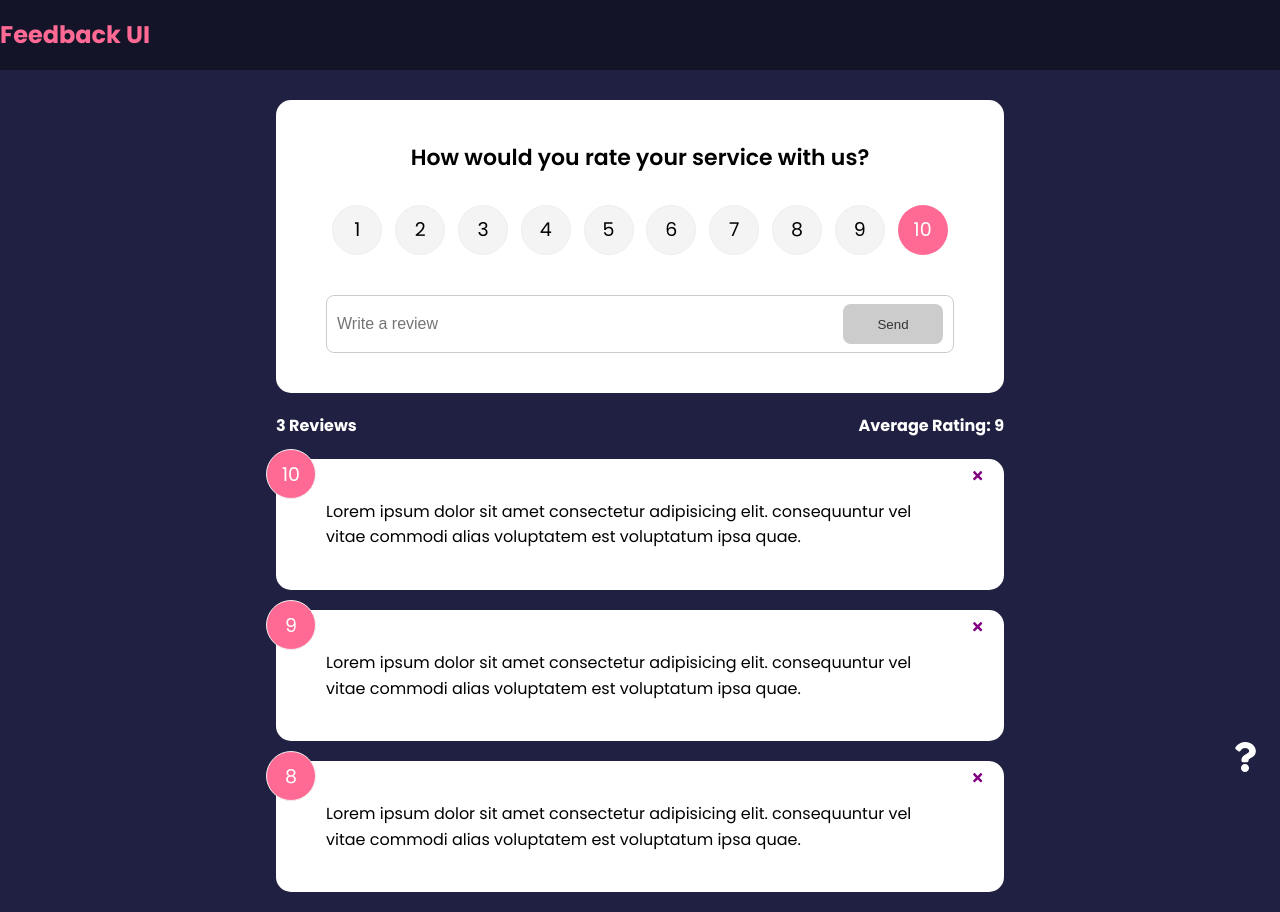
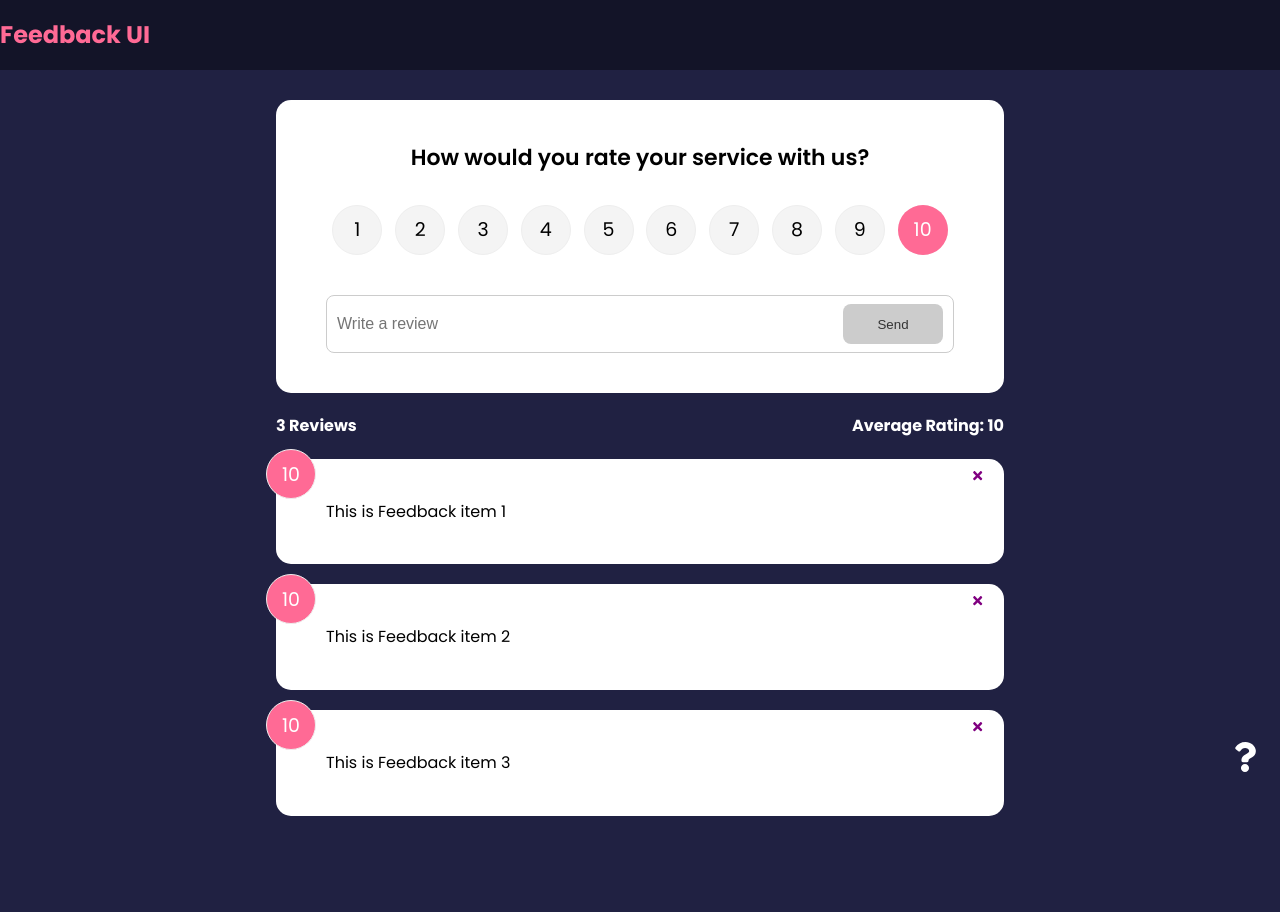
Before and after one commit to crystalmori/Surfboard-coding-challenge, a React (Create React App) app in the folder feedback-app/: page / in a window 1280 px wide. After the commit the page ends 836 px from the top, so only its background shows below. Built offline with nearby package versions, Linux system fonts and the light colour scheme.

Commit message:
add Context & Provider

```diff
--- a/feedback-app/src/App.js
+++ b/feedback-app/src/App.js
@@ -1,40 +1,26 @@
-import React, { useState } from "react";
 import Header from "./components/Header";
 import FeedbackList from "./components/FeedbackList";
-import FeedbackData from "./components/data/FeedbackData";
 import FeedbackStats from "./components/FeedbackStats";
 import FeedbackForm from "./components/FeedbackForm";
-import { v4 as uuidv4 } from 'uuid'
+
 import AboutPage from "./pages/AboutPage";
 import AboutIconLink from "./components/AboutIconLink";
 import {BrowserRouter as Router, Route, Routes} from 'react-router-dom'
+import { FeedbackProvider } from "./context/FeedbackContext";
 
 function App() {
 
-    const [feedback, setFeedback] = useState(FeedbackData)
-
-    const addFeedback = (newFeedback) => {
-        newFeedback.id = uuidv4()
-        setFeedback([newFeedback, ...feedback])
-    }
-
-    const deleteFeedback = (id) => {
-        if (window.confirm('Are you sure you want to delete ?')) {
-            setFeedback(feedback.filter((item) => item.id !== id))
-        }
-    }
-
     return (
+        <FeedbackProvider>
         <Router>
             <Header/>
             <div className='container'>
             <Routes>
                 <Route exact path='/' element= {
                     <>
-                         <FeedbackForm handleAdd={addFeedback}/>
-                        <FeedbackStats feedback={feedback}/>
-                        <FeedbackList feedback={feedback} handleDelete={deleteFeedback}
-                />
+                         <FeedbackForm />
+                        <FeedbackStats />
+                        <FeedbackList />
                     </>
                 }>
                </Route>
@@ -43,6 +29,7 @@
             <AboutIconLink />
             </div>
         </Router>
+        </FeedbackProvider>
     )
 }
 
--- a/feedback-app/src/components/FeedbackForm.jsx
+++ b/feedback-app/src/components/FeedbackForm.jsx
@@ -1,15 +1,18 @@
 import React from 'react'
 import Card from './shared/Card'
-import { useState } from 'react'
+import { useState, useContext } from 'react'
 import Button from './shared/Button'
 import RatingSelect from './RatingSelect'
+import FeedbackContext from '../context/FeedbackContext'
 
-function FeedbackForm( {handleAdd }) {
+function FeedbackForm() {
 
     const [text, setText] = useState('')
     const [rating, setRating] = useState(10)
     const [btnDisabled, setBtnDisabled] = useState(true)
     const [message, setMessage] = useState('')
+
+    const { addFeedback } = useContext(FeedbackContext)
 
 
     const handleTextChange = (e) => {
@@ -35,7 +38,7 @@
                 rating
             }
 
-            handleAdd(newFeedback);
+            addFeedback(newFeedback);
             setText('')
         }
     }
--- a/feedback-app/src/components/FeedbackItem.jsx
+++ b/feedback-app/src/components/FeedbackItem.jsx
@@ -2,14 +2,18 @@
 import React from 'react'
 import Card from './shared/Card'
 import PropTypes from 'prop-types'
+import {useContext} from 'react'
+import FeedbackContext from '../context/FeedbackContext'
 
-function FeedbackItem({item, handleDelete}) {
+function FeedbackItem({item}) {
+
+  const { deleteFeedback } = useContext(FeedbackContext)
 
 
   return (
     <Card>
       <div className='num-display'>{item.rating}</div>
-      <button onClick={() => handleDelete(item.id)} className='close'><FaTimes color='purple'/></button>
+      <button onClick={() => deleteFeedback(item.id)} className='close'><FaTimes color='purple'/></button>
       <div className='text-display'>{item.text}</div>
     </Card>
   )
--- a/feedback-app/src/components/FeedbackList.jsx
+++ b/feedback-app/src/components/FeedbackList.jsx
@@ -1,10 +1,11 @@
 import React from 'react'
 import FeedbackItem from './FeedbackItem'
-import PropTypes from 'prop-types'
 import { motion, AnimatePresence } from 'framer-motion'
+import { useContext } from 'react'
+import FeedbackContext from '../context/FeedbackContext'
 
-
-function FeedbackList({ feedback, handleDelete }) {
+function FeedbackList() {
+    const {feedback} = useContext(FeedbackContext)
 
     if (!feedback || feedback.length === 0) {
         return <p>No feedback Yet</p>
@@ -21,7 +22,6 @@
             exit={{opacity: 0}}
           >
           <FeedbackItem key={item.id} item={item}
-            handleDelete = {handleDelete}
           />
           </motion.div>
         ))}
@@ -40,14 +40,5 @@
   // )
 }
 
-FeedbackList.propTypes = {
-    feedback:  PropTypes.arrayOf(
-        PropTypes.shape({
-            id: PropTypes.number.isRequired,
-            text: PropTypes.string.isRequired,
-            rating: PropTypes.number.isRequired
-        })
-    )
-}
 
 export default FeedbackList
--- a/feedback-app/src/components/FeedbackStats.jsx
+++ b/feedback-app/src/components/FeedbackStats.jsx
@@ -1,6 +1,10 @@
 import React from 'react'
+import {useContext} from 'react'
+import FeedbackContext from '../context/FeedbackContext'
 
-function FeedbackStats({ feedback }) {
+function FeedbackStats() {
+
+    const {feedback} = useContext(FeedbackContext)
 
     const average = Math.round(
         feedback.reduce((acc, { rating }) => acc + rating, 0) / feedback.length
--- /dev/null
+++ b/feedback-app/src/context/FeedbackContext.jsx
@@ -0,0 +1,46 @@
+import { createContext, useContext, useState } from 'react'
+import { v4 as uuidv4 } from 'uuid'
+
+const FeedbackContext = createContext()
+
+export const FeedbackProvider = ({children}) => {
+
+    const [feedback, setFeedback] = useState([
+        {
+            id: 1,
+            text: 'This is Feedback item 1',
+            rating: 10
+        },
+        {
+            id: 2,
+            text: 'This is Feedback item 2',
+            rating: 10
+        },
+        {
+            id: 3,
+            text: 'This is Feedback item 3',
+            rating: 10
+        }
+    ])
+
+    const deleteFeedback = (id) => {
+        if (window.confirm('Are you sure you want to delete ?')) {
+            setFeedback(feedback.filter((item) => item.id !== id))
+        }
+    }
+
+    const addFeedback = (newFeedback) => {
+        newFeedback.id = uuidv4()
+        setFeedback([newFeedback, ...feedback])
+    }
+
+    return <FeedbackContext.Provider value={{
+        feedback,
+        deleteFeedback,
+        addFeedback,
+    }}>
+        {children}
+    </FeedbackContext.Provider>
+}
+
+export default FeedbackContext
```
